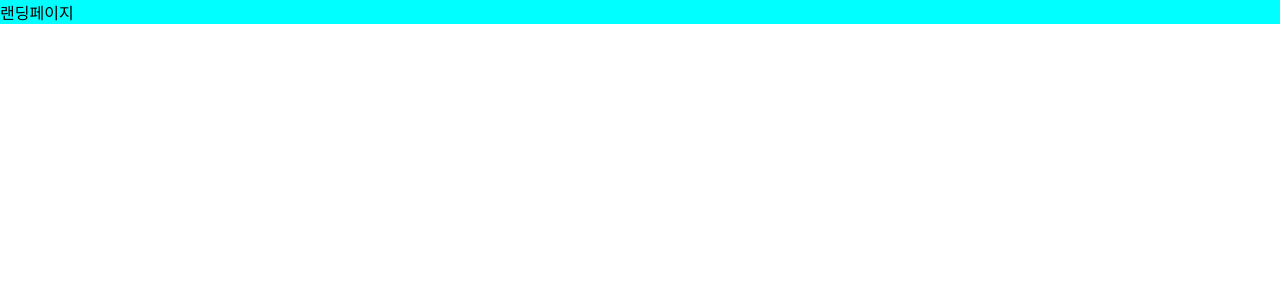
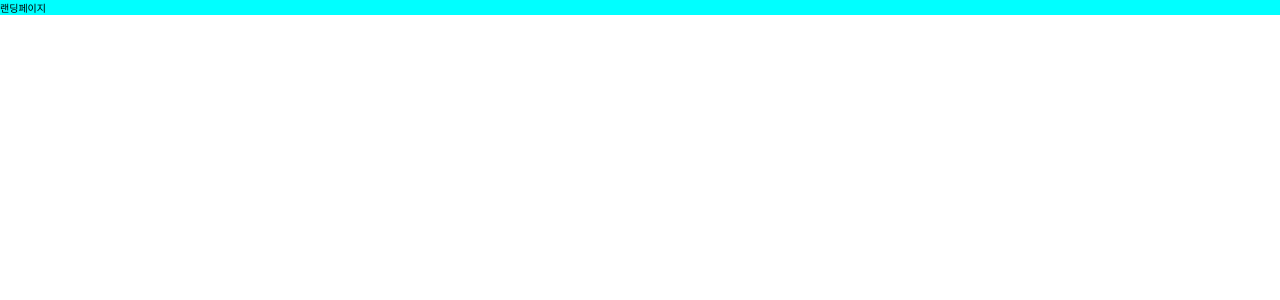
Before and after one commit to ChoiMHMH/Self-Introduction, a Next.js app: page / in a window 1280 px wide. Shown: the top 300 px of the page. Built offline with nearby package versions, Linux system fonts and the light colour scheme.

Commit message:
style: globals.css설정

```diff
--- a/src/app/globals.css
+++ b/src/app/globals.css
@@ -1,5 +1,31 @@
+:root {
+  /* 색상 변수 */
+  --base-violet-10: #f0f1ff;
+  --base-violet-20: #d1d1f7;
+  --base-violet-70: #3d2e7c;
+  --base-violet-90: #2b1c50;
+
+  /* 폰트 크기 */
+  --font-size-small: 12px;
+  --font-size-base: 16px;
+  --font-size-large: 20px;
+
+  /* 간격 */
+  --spacing-small: 8px;
+  --spacing-base: 16px;
+  --spacing-large: 24px;
+
+  /* 폰트 */
+  --font-family-base: "Pretendard", -apple-system, BlinkMacSystemFont,
+    "Segoe UI", Roboto, "Helvetica Neue", Arial, sans-serif;
+}
+html {
+  font-size: 62.5%;
+}
 html,
 body {
+  max-width: 100vw;
+  height: 100vh;
 }
 body {
   min-width: 320px;
@@ -11,3 +37,20 @@ body {
   padding: 0;
   margin: 0;
 }
+/* 스크롤바 스타일 (크롬/엣지) */
+::-webkit-scrollbar {
+  width: 8px;
+}
+
+::-webkit-scrollbar-thumb {
+  background: var(--base-violet-70);
+  border-radius: 4px;
+}
+
+::-webkit-scrollbar-thumb:hover {
+  background: var(--base-violet-90);
+}
+
+::-webkit-scrollbar-track {
+  background: #f1f1f1;
+}
```
